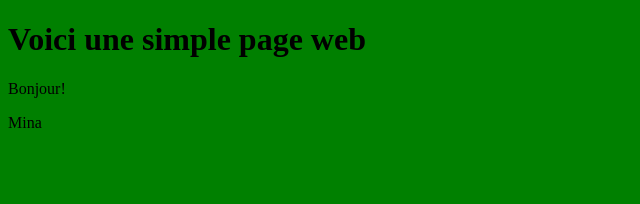
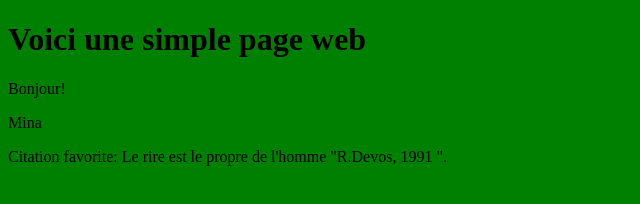
Before and after one commit to roselinecnajac/d73-labo-git-02, a plain HTML site: page index.html in a window 1280 px wide. Shown: the whole page, without its empty margins (0-640 px from the left). Drawn offline with Linux system fonts and the light colour scheme.

Commit message:
ajout de citation

```diff
--- a/index.html
+++ b/index.html
@@ -9,5 +9,6 @@
 
 	<p>Bonjour!</p>
 	<p>Mina</p>
+	<p>Citation favorite: Le rire est le propre de l'homme "R.Devos, 1991 ".</p>
 	</body>
 </html>
```
